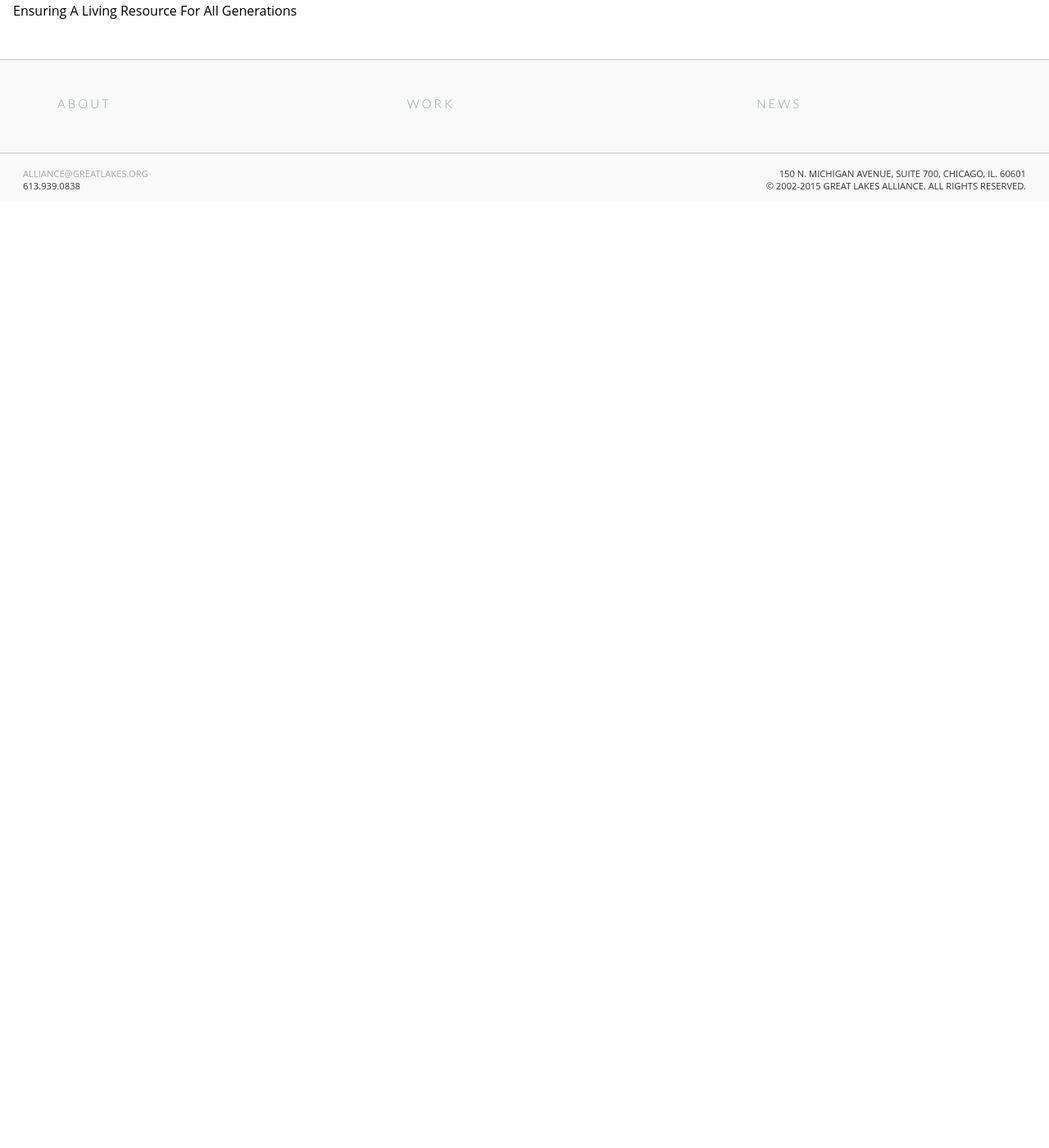
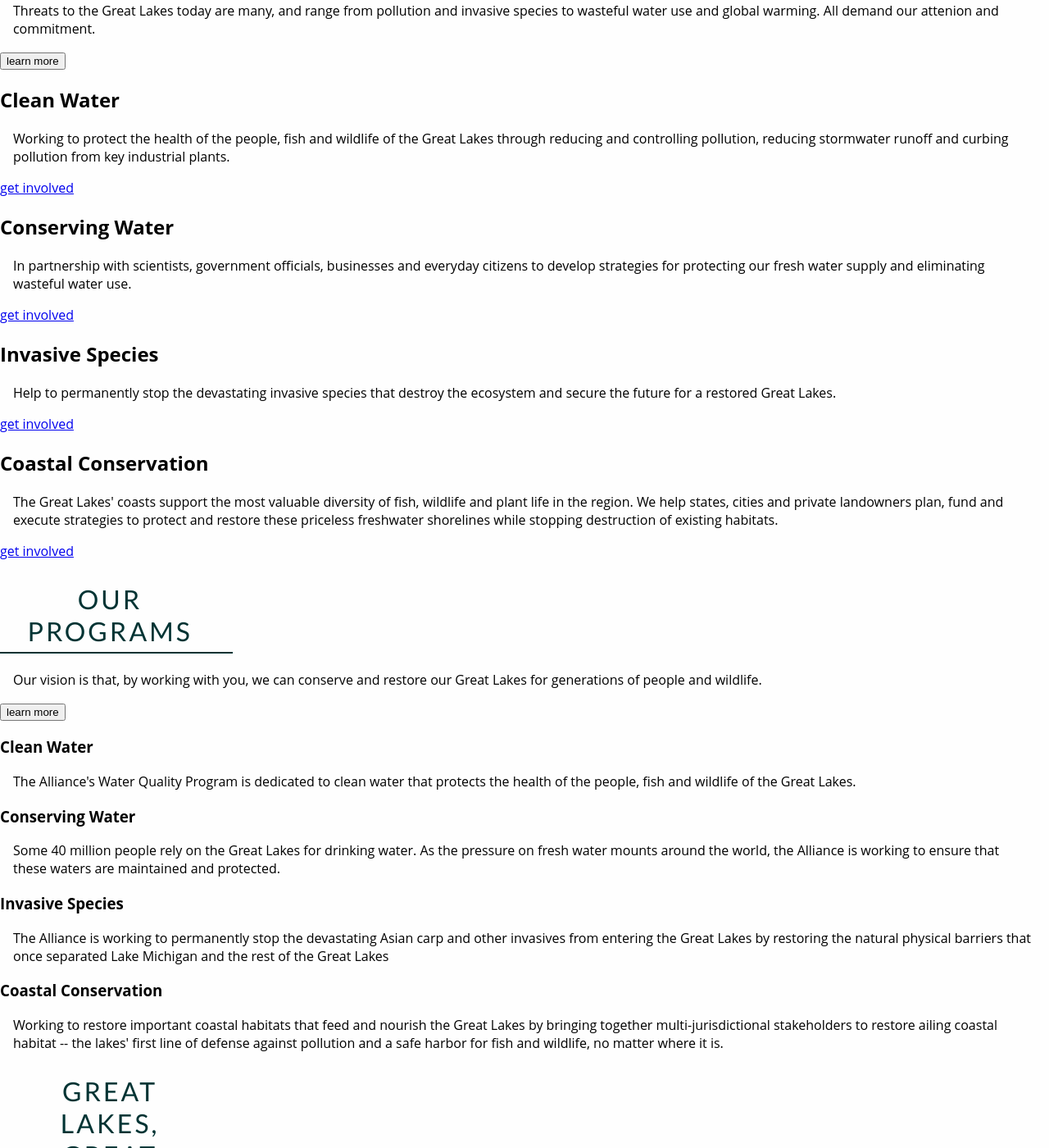
Before and after one commit to gbales11/greatlakesalliance, a Jekyll site: the page built from work.html, in a window 1280 px wide and 1400 px high, scrolled down 248 px. Shown: the whole window at 82% size. Built offline with Jekyll 4.4.1, drawn with Linux system fonts in a browser that asks for light colours; nearby versions of some CDN libraries; Markdown is read by kramdown in place of the engine named in the settings; before the commit the page ends 900 px from its top, so only the background shows below that; some of the changed text lies outside the part shown.

Commit message:
docs(work.html): added content

```diff
--- a/work.html
+++ b/work.html
@@ -1,6 +1,71 @@
 ---
 layout: default
 ---
+<!-- Issues Section -->
+<h1>Great Lakes Issues</h1>
+<p>Threats to the Great Lakes today are many, and range from pollution and invasive species to wasteful water use and global warming. All demand our attenion and commitment.</p>
 
-<h1>Great Lakes Alliance</h1>
-<p>Ensuring A Living Resource For All Generations</p>
+<button class="learn-issues"> learn more </button>
+
+<h2>Clean Water</h2>
+<p> Working to protect the health of the people, fish and wildlife of the Great Lakes through reducing and controlling pollution, reducing stormwater runoff and curbing pollution from key industrial plants.</p>
+
+<a href="#">get involved</a>
+
+<h2>Conserving Water</h2>
+<p> In partnership with scientists, government officials, businesses and everyday citizens to develop strategies for protecting our fresh water supply and eliminating wasteful water use.</p>
+
+<a href="#">get involved</a>
+
+<h2>Invasive Species</h2>
+<p> Help to permanently stop the devastating invasive species that destroy the ecosystem and secure the future for a restored Great Lakes.</p>
+
+<a href="#">get involved</a>
+
+<h2>Coastal Conservation</h2>
+<p> The Great Lakes' coasts support the most valuable diversity of fish, wildlife and plant life in the region. We help states, cities and private landowners plan, fund and execute strategies to protect and restore these priceless freshwater shorelines while stopping destruction of existing habitats.</p>
+
+<a href="#">get involved</a>
+<!-- end - Issues Section -->
+
+<!-- Programs Section -->
+<h1>Our Programs</h1>
+<p>Our vision is that, by working with you, we can conserve and restore our Great Lakes for generations of people and wildlife.</p>
+
+<button class="learn-programs"> learn more </button>
+
+<h3>Clean Water</h3>
+<p> The Alliance's Water Quality Program is dedicated to clean water that protects the health of the people, fish and wildlife of the Great Lakes.</p>
+
+<h3>Conserving Water</h3>
+<p> Some 40 million people rely on the Great Lakes for drinking water. As the pressure on fresh water mounts around the world, the Alliance is working to ensure that these waters are maintained and protected.</p>
+
+<h3>Invasive Species</h3>
+<p> The Alliance is working to permanently stop the devastating Asian carp and other invasives from entering the Great Lakes by restoring the natural physical barriers that once separated Lake Michigan and the rest of the Great Lakes</p>
+
+<h3>Coastal Conservation</h3>
+<p> Working to restore important coastal habitats that feed and nourish the Great Lakes by bringing together multi-jurisdictional stakeholders to restore ailing coastal habitat -- the lakes' first line of defense against pollution and a safe harbor for fish and wildlife, no matter where it is.</p>
+<!-- end - Programs Section -->
+
+<!-- Education Section -->
+<h1>Great Lakes, Great education</h1>
+<p>The Alliance for the Great Lakes is dedicated to fostering an ethic of learning, appreciation and care for the Great Lakes.</p>
+
+<button class="learn-education"> learn more </button>
+
+<h2>Pick a Package</h2>
+<p>Choose a resource that suits your needs<p>
+
+<h3>Elementry (K-8)</h3>
+<button class="order"> Order kit </button>
+<p>Designed to promote understanding of the Great Lakes among our children, as it is imperative that they learn about the value of protecting this large, yet fragile web of life.</p>
+
+<h3>Secodary (9-12)</h3>
+<button class="order"> Order kit </button>
+<p>Designed to promote Great Lakes education for students in grades 9-12. The curriculum focuses on coastal habitats, restoration, careers and stewardship.</p>
+
+<h3>Adopt-A-Beach</h3>
+<button class="order"> Order kit </button>
+<p>Enables volunteers to create positive change at their favorite beach by collecting water quality and litter data and entering it into our on-line data base.</p>
+
+<!-- end - Education Section -->
```
